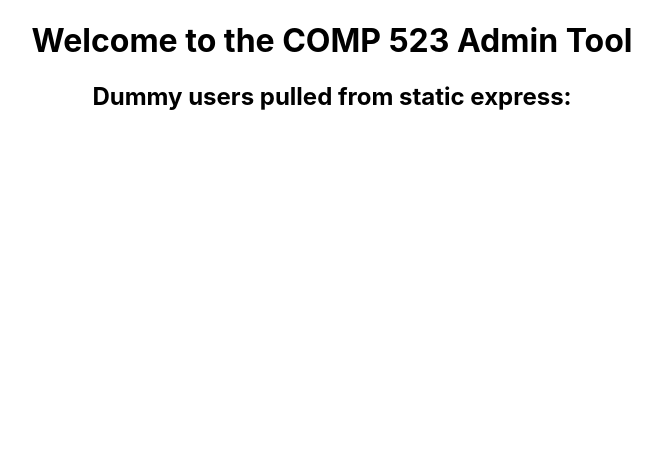
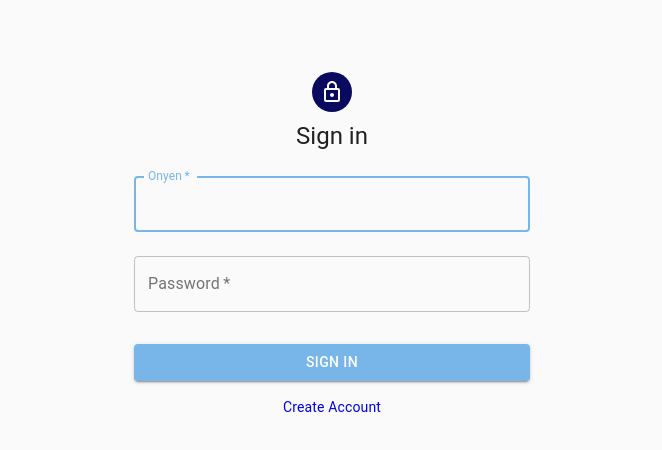
Before and after one commit to Patrick-Carawan/Comp523AdminTools, a React (Create React App) app: page / in a window 1280 px wide. Shown: the top 450 px of the page, without its empty margins (308-970 px from the left). Built offline with nearby package versions, Linux system fonts and the light colour scheme.

Commit message:
set up routing/redirection for logging in

```diff
--- a/src/Components/Home.jsx
+++ b/src/Components/Home.jsx
@@ -1,21 +1,43 @@
-import React, { useEffect, useState } from "react";
+import React, {useEffect, useState} from "react";
+import Login from "./Login";
+import DashBoard from "./DashBoard";
+import {Redirect} from "react-router-dom";
+import StudentPage from "./StudentPage";
+
+const status = {
+    OUT: 'out',
+    STUDENT: 'student',
+    ADMIN: 'admin'
+};
+
+
 
 function Home(props) {
-  const [users, setUsers] = useState([]);
-  // useEffect(() => {
-  //   fetch("/users")
-  //     .then(res => res.json())
-  //     .then(users => setUsers(users));
-  // }, []);
-  return (
-    <div className="App">
-      <h1>Welcome to the COMP 523 Admin Tool</h1>
-      <h2>Dummy users pulled from static express:</h2>
-      {users.map(user => (
-        <div key={user.id}>{user.username}</div>
-      ))}
-    </div>
-  );
+    const [userStatus, setUserStatus] = useState();
+
+    const getUserStatus = function(statusInput){
+        statusInput === status.STUDENT ? setUserStatus(status.STUDENT) : setUserStatus(status.ADMIN);
+    };
+
+    const renderSwitch = function(){
+        switch (userStatus) {
+            case status.OUT:
+                return <Login getUserStatus={getUserStatus}/>;
+            case status.STUDENT:
+                console.log('going to student page')
+                return <StudentPage/>;
+            case status.ADMIN:
+                return <Redirect to="/dashboard"/>;
+            default:
+                return <Login getUserStatus={getUserStatus}/>
+        }
+    };
+
+    return (
+        <div className="App">
+            { renderSwitch()}
+        </div>
+    );
 }
 
 export default Home;
--- a/src/Components/Login.jsx
+++ b/src/Components/Login.jsx
@@ -7,6 +7,7 @@ import LockOutlinedIcon from '@material-ui/icons/LockOutlined';
 import Typography from '@material-ui/core/Typography';
 import { makeStyles } from '@material-ui/core/styles';
 import Container from '@material-ui/core/Container';
+import {Link} from "react-router-dom";
 
 
 const useStyles = makeStyles(theme => ({
@@ -26,11 +27,29 @@ const useStyles = makeStyles(theme => ({
     },
     submit: {
         margin: theme.spacing(3, 0, 2),
+        color: 'white'
     },
+    link:{
+        margin: 'auto',
+        color: 'primary',
+        textDecoration:'none'
+    }
 }));
 
-export default function Login() {
+export default function Login(props) {
     const classes = useStyles();
+    let student = true;
+
+    function submit(e) {
+        e.preventDefault();
+        console.log('submitted');
+        if(student){
+            props.getUserStatus('student');
+        } else{
+            props.getUserStatus('admin');
+        }
+    }
+
     return (
         <Container component="main" maxWidth="xs">
             <CssBaseline />
@@ -41,7 +60,7 @@ export default function Login() {
                 <Typography component="h1" variant="h5">
                     Sign in
                 </Typography>
-                <form className={classes.form} noValidate>
+                <form method="post" className={classes.form} noValidate onSubmit={submit}>
                     <TextField
                         variant="outlined"
                         margin="normal"
@@ -73,6 +92,7 @@ export default function Login() {
                         Sign In
                     </Button>
                 </form>
+            <Link to="/createAccount" className={classes.link}>Create Account</Link>
             </div>
         </Container>
     );
--- a/src/Components/StudentPage.jsx
+++ b/src/Components/StudentPage.jsx
@@ -0,0 +1,37 @@
+import React, {useEffect, useState} from 'react';
+import {Redirect} from "react-router-dom";
+import Login from "./Login";
+
+const state = {
+    NEW: 'new',
+    HAS_TEAM: 'hasTeam',
+    HAS_PROJECT: 'hasProject'
+};
+
+function StudentPage(props) {
+    const [studentState, setStudentState] = useState();
+    useEffect(() => {
+        //hit backend to get the student's status
+        setStudentState(state.HAS_TEAM)
+    }, []);
+
+    const renderSwitch = function () {
+        switch (studentState) {
+            case state.NEW:
+                console.log('should redirect to teamSelection');
+                return <Redirect to="/teamSelection"/>;
+            case state.HAS_TEAM:
+                return <Redirect to="/rank"/>;
+            default:
+                return <Login/>
+        }
+    };
+
+    return (
+        <div>
+            {renderSwitch()}
+        </div>
+    );
+}
+
+export default StudentPage;
```
